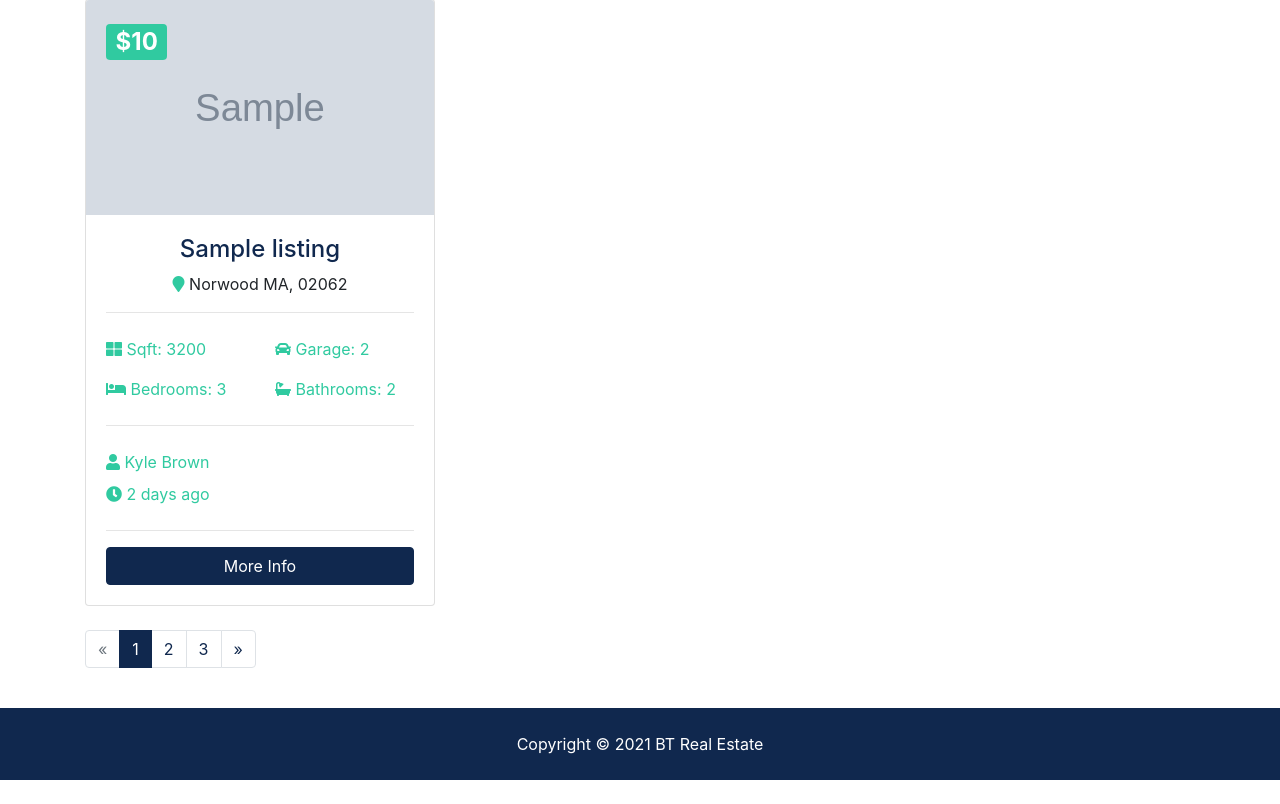
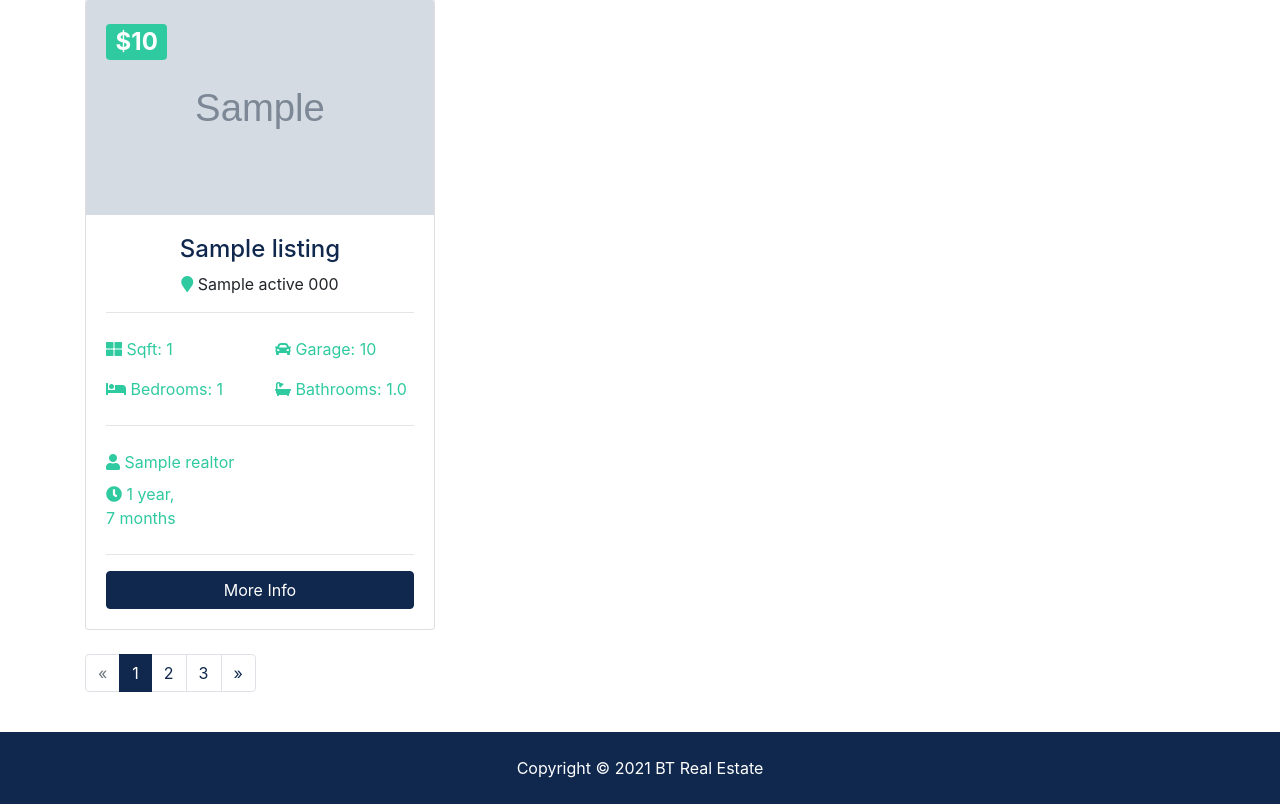
Before and after one commit to prasunpankaj/btre_project, a Django app: page /listings/ in a window 1280 px wide. Shown: the part 450-1254 px from the top of the page. Before the commit the page ends 1230 px from the top, so only its background shows below. Run offline with Django 3.2, Linux system fonts and the light colour scheme; tables that the repository leaves empty hold one stand-in row (values such as "Sample post"); grey boxes marked "Sample" are stand-in pictures; some libraries are stand-ins or nearby versions.

Commit message:
Single Listing Enabling now

```diff
--- a/listings/views.py
+++ b/listings/views.py
@@ -9,7 +9,7 @@ def index(request):
     }
     return render(request, 'listings/listings.html', context)
 
-def listing(request):
+def listing(request, listing_id):
     return render(request, 'listings/listing.html')
 
 def search(request):
--- a/templates/listings/listings.html
+++ b/templates/listings/listings.html
@@ -46,32 +46,32 @@
               <div class="listing-heading text-center">
                 <h4 class="text-primary">{{ listing.title }}</h4>
                 <p>
-                  <i class="fas fa-map-marker text-secondary"></i> Norwood MA, 02062</p>
+                  <i class="fas fa-map-marker text-secondary"></i> {{ listing.city }} {{ listing.state }} {{ listing.zipcode }}</p>
               </div>
               <hr>
               <div class="row py-2 text-secondary">
                 <div class="col-6">
-                  <i class="fas fa-th-large"></i> Sqft: 3200</div>
+                  <i class="fas fa-th-large"></i> Sqft: {{ listing.sqft }}</div>
                 <div class="col-6">
-                  <i class="fas fa-car"></i> Garage: 2</div>
+                  <i class="fas fa-car"></i> Garage: {{ listing.garage }}</div>
               </div>
               <div class="row py-2 text-secondary">
                 <div class="col-6">
-                  <i class="fas fa-bed"></i> Bedrooms: 3</div>
+                  <i class="fas fa-bed"></i> Bedrooms: {{ listing.bedrooms}}</div>
                 <div class="col-6">
-                  <i class="fas fa-bath"></i> Bathrooms: 2</div>
+                  <i class="fas fa-bath"></i> Bathrooms: {{ listing.bathrooms}}</div>
               </div>
               <hr>
               <div class="row py-2 text-secondary">
                 <div class="col-12">
-                  <i class="fas fa-user"></i> Kyle Brown</div>
+                  <i class="fas fa-user"></i> {{ listing.realtor}}</div>
               </div>
               <div class="row text-secondary pb-2">
                 <div class="col-6">
-                  <i class="fas fa-clock"></i> 2 days ago</div>
+                  <i class="fas fa-clock"></i> {{ listing.list_date | timesince}}</div>
               </div>
               <hr>
-              <a href="listing.html" class="btn btn-primary btn-block">More Info</a>
+              <a href="{% url 'listing' listing.id %}" class="btn btn-primary btn-block">More Info</a>
             </div>
           </div>
         </div>
```
